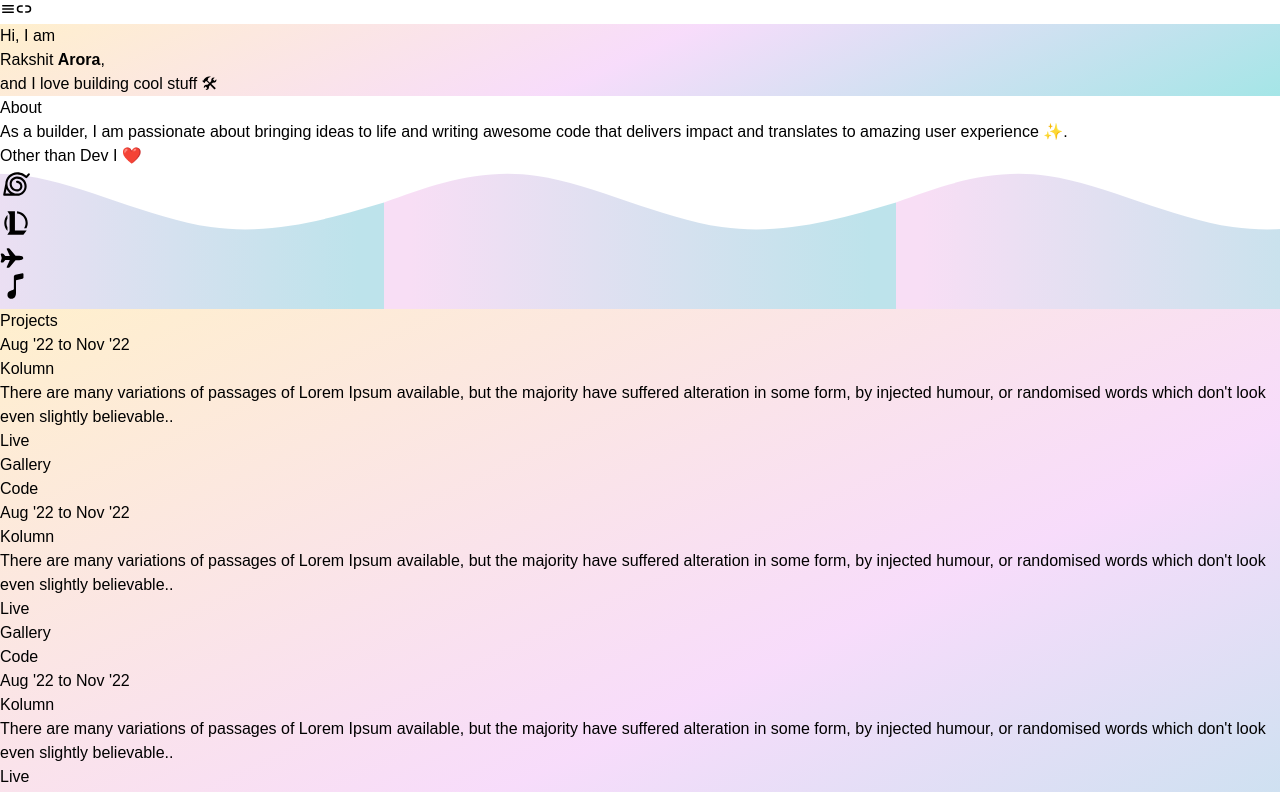
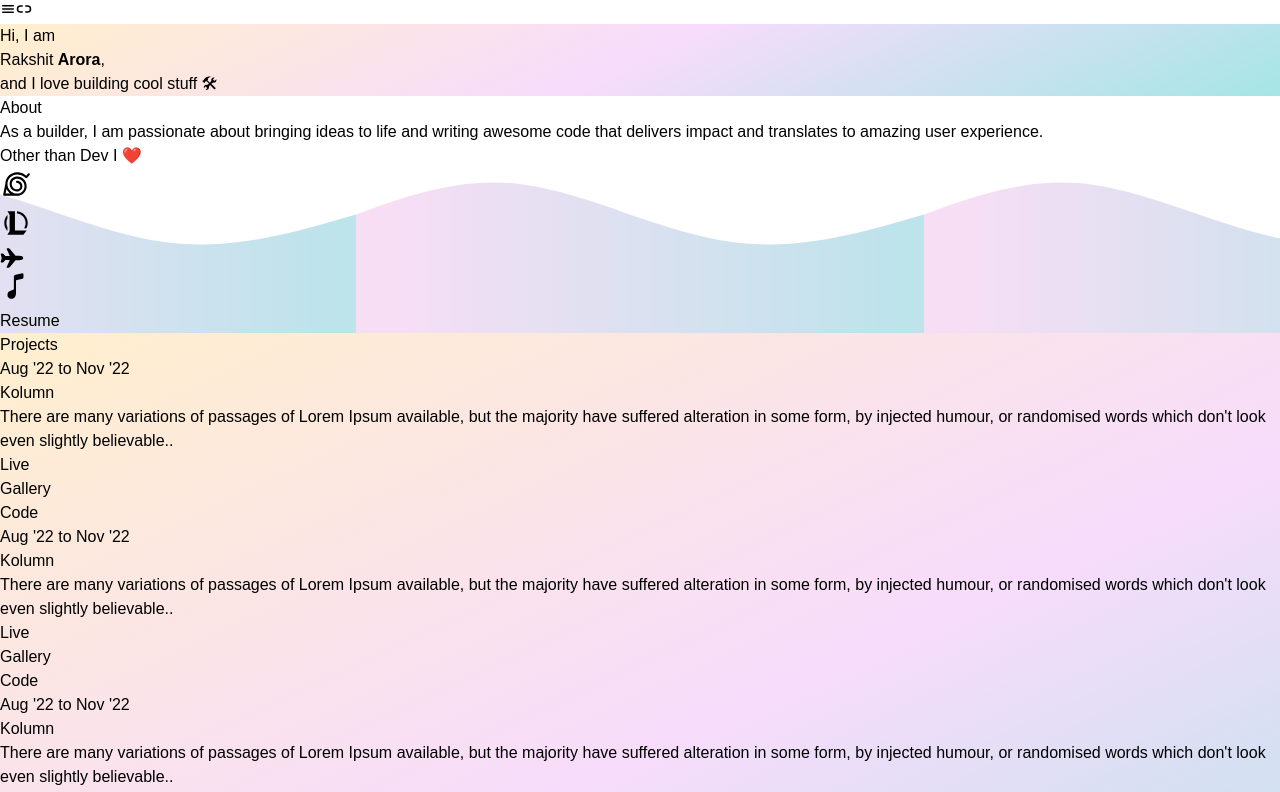
Before and after one commit to rakshit087/rakshit087.github.io, a Next.js app: page / in a window 1280 px wide. Shown: the top 792 px of the page. Built offline with nearby package versions, Linux system fonts and the light colour scheme.

Commit message:
Added shadows and a resume button

```diff
--- a/src/components/About.tsx
+++ b/src/components/About.tsx
@@ -13,23 +13,26 @@ export const About = () => {
       <p className="mb-4 text-3xl font-bold">About</p>
       <p className="mb-16 text-lg text-center">
         As a builder, I am passionate about bringing ideas to life and writing awesome code that delivers impact and
-        translates to amazing user experience ✨.
+        translates to amazing user experience.
       </p>
       <p className="text-xl font-semibold">Other than Dev I ❤️</p>
       <div className="flex justify-between w-5/6 mt-4">
-        <div className="flex items-center justify-center w-10 h-10 rounded-full bg-yellow-50">
+        <div className="flex items-center justify-center w-10 h-10 rounded-full shadow-md bg-yellow-50">
           <Image src="/images/naruto.svg" alt="anime" width={32} height={32} />
         </div>
-        <div className="flex items-center justify-center w-10 h-10 rounded-full bg-purple-50">
+        <div className="flex items-center justify-center w-10 h-10 rounded-full shadow-md bg-purple-50">
           <Image src="/images/league.svg" alt="anime" width={32} height={32} />
         </div>
-        <div className="flex items-center justify-center w-10 h-10 rounded-full bg-cyan-50">
+        <div className="flex items-center justify-center w-10 h-10 rounded-full shadow-md bg-cyan-50">
           <IoAirplane fontSize={24} />
         </div>
-        <div className="flex items-center justify-center w-10 h-10 rounded-full bg-pink-50">
+        <div className="flex items-center justify-center w-10 h-10 rounded-full shadow-md bg-pink-50">
           <Image src="/images/music.svg" alt="anime" width={32} height={32} />
         </div>
       </div>
+      <button className="relative px-8 py-1 bg-white border-2 border-gray-700 rounded-full shadow-md top-16">
+        Resume
+      </button>
     </div>
   );
 };
```
